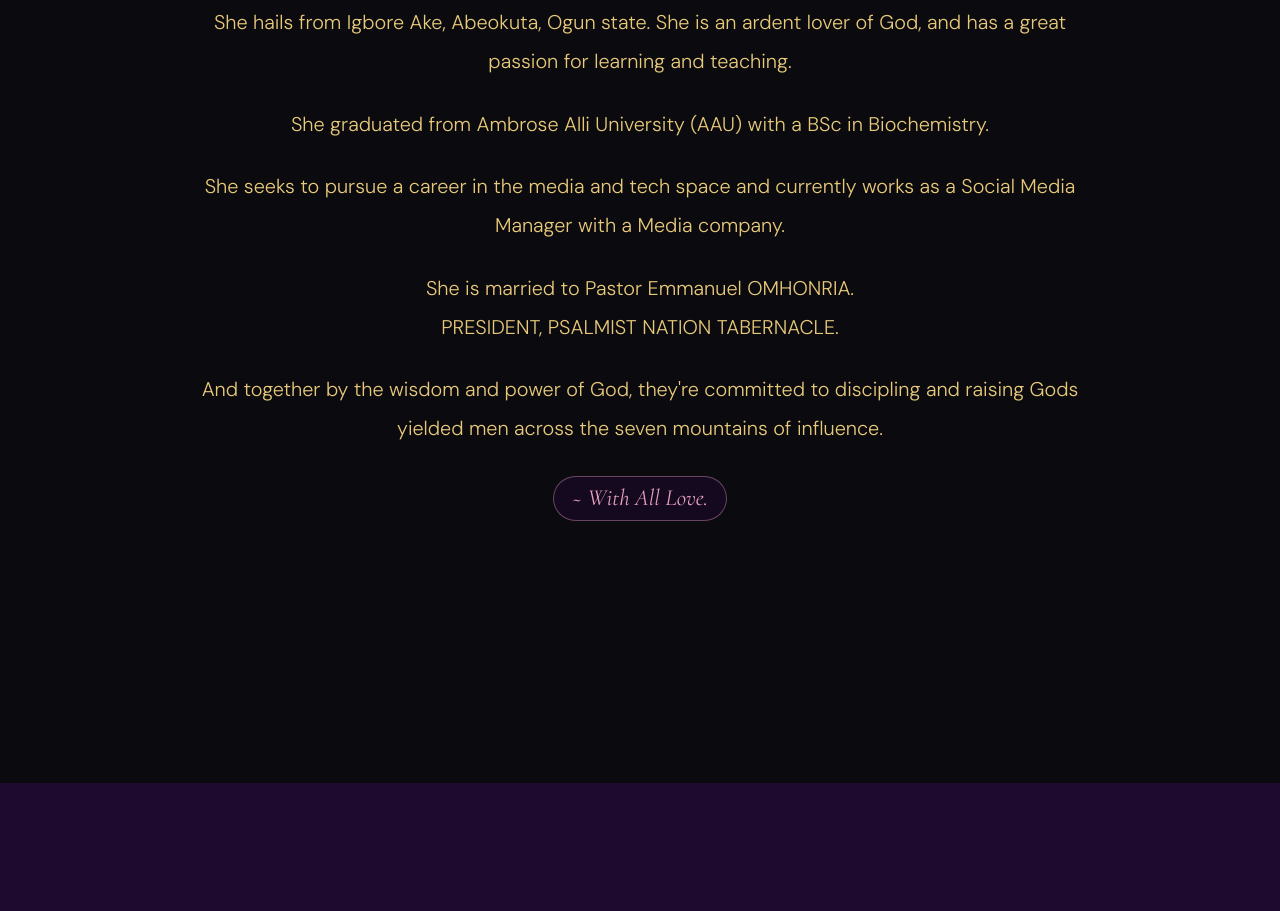
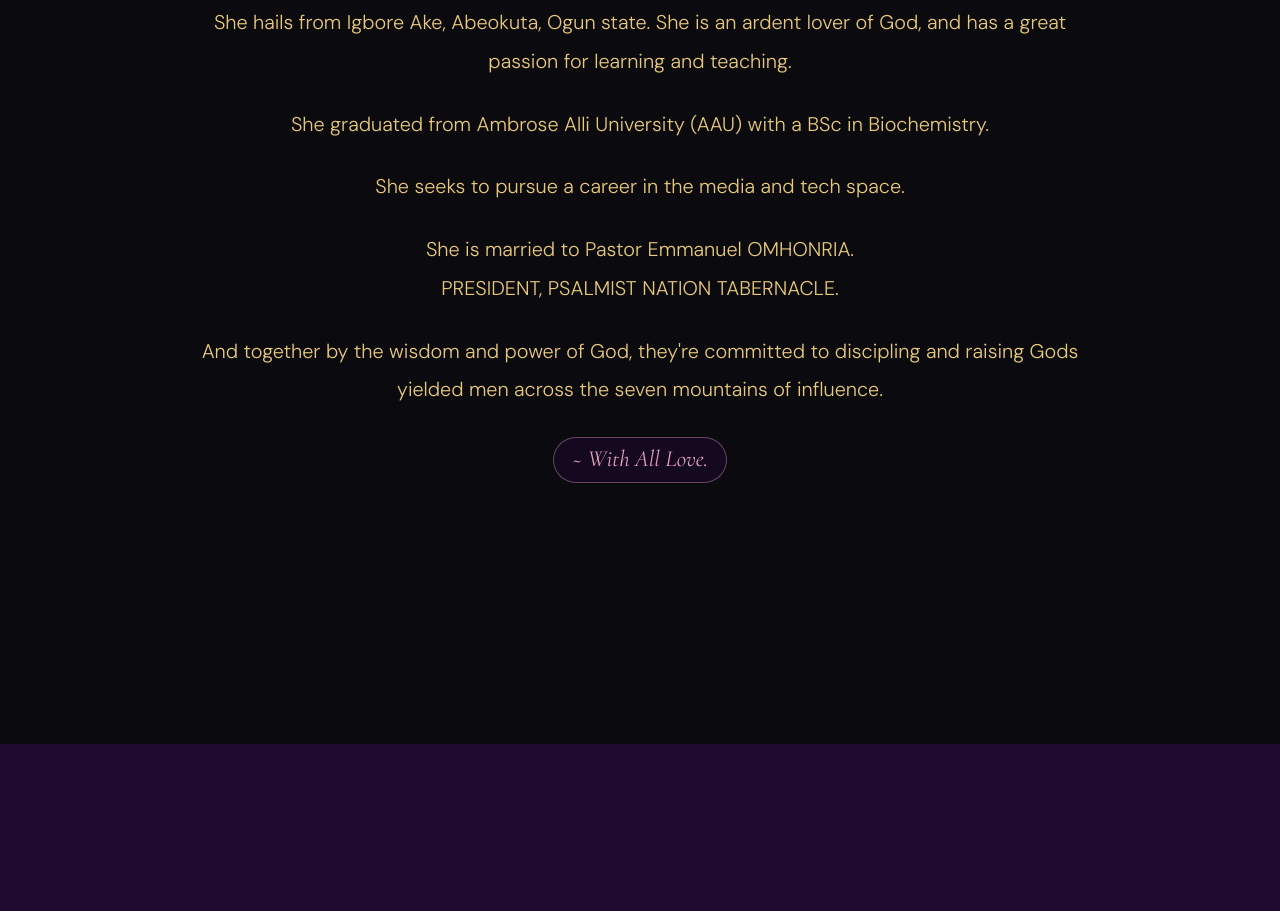
Before and after one commit to SammyCodes1/Happy-Birthday, a website: page story.html in a window 1280 px wide. Shown: the part 1184-2095 px from the top of the page. Drawn offline with nearby package versions, Linux system fonts and the light colour scheme; a web font is replaced by a local one.

Commit message:
Update story bio copy

```diff
--- a/story.html
+++ b/story.html
@@ -3,7 +3,7 @@
 <aside class="mobile-menu"><div class="mobile-menu__links"><a class="mobile-menu__link" style="--i:0" href="index.html">Home</a><a class="mobile-menu__link" style="--i:1" href="story.html">Story</a><a class="mobile-menu__link" style="--i:2" href="gallery.html">Gallery</a><a class="mobile-menu__link" style="--i:4" href="wishes.html">Wishes</a><a class="mobile-menu__link" style="--i:5" href="birthday.html">Birthday</a><a class="mobile-menu__link" style="--i:6" href="birthday.html#gifts">Gifts</a></div></aside>
 <main><header class="page-hero story-hero"><div class="story-hero__bokeh"><span></span><span></span><span></span></div><div class="page-hero__content"><span class="eyebrow" data-hero-reveal>A portrait of becoming</span><h1 data-hero-reveal><span>Her</span><span>Story</span></h1><p data-hero-reveal>From the very beginning to this magnificent now.</p></div></header>
 <section class="section"><div class="container story-timeline">
-<article class="timeline__entry timeline__entry--left timeline__entry--featured"><span class="timeline__year">2026</span><h2>Rare &amp; Radiant</h2><p>Here she stands. More herself than ever. More powerful than ever. The world is simply better because she is in it.</p><div class="timeline__biography"><p>She hails from <span class="story-gold-highlight">Igbore Ake, Abeokuta, Ogun state. She is an ardent lover of God, and has a great passion for learning and teaching.</span></p><p>She graduated from <span class="story-gold-highlight">Ambrose Alli University (AAU) with a BSc in Biochemistry.</span></p><p>She seeks to pursue a career in the media and tech space and currently works as a Social Media Manager with a Media company.</p><p class="story-marriage-highlight">She is married to Pastor Emmanuel OMHONRIA.<br>PRESIDENT, PSALMIST NATION TABERNACLE.</p><p>And together by the wisdom and power of God, they're committed to discipling and raising Gods yielded men across the seven mountains of influence.</p><p class="story-love-note">~ With All Love.</p></div></article>
+<article class="timeline__entry timeline__entry--left timeline__entry--featured"><span class="timeline__year">2026</span><h2>Rare &amp; Radiant</h2><p>Here she stands. More herself than ever. More powerful than ever. The world is simply better because she is in it.</p><div class="timeline__biography"><p>She hails from <span class="story-gold-highlight">Igbore Ake, Abeokuta, Ogun state. She is an ardent lover of God, and has a great passion for learning and teaching.</span></p><p>She graduated from <span class="story-gold-highlight">Ambrose Alli University (AAU) with a BSc in Biochemistry.</span></p><p>She seeks to pursue a career in the media and tech space.</p><p class="story-marriage-highlight">She is married to Pastor Emmanuel OMHONRIA.<br>PRESIDENT, PSALMIST NATION TABERNACLE.</p><p>And together by the wisdom and power of God, they're committed to discipling and raising Gods yielded men across the seven mountains of influence.</p><p class="story-love-note">~ With All Love.</p></div></article>
 </div></section>
 <section class="story-pull"><blockquote data-reveal>“This is not luck. This is not coincidence. This is God's faithfulness made visible.”</blockquote></section>
 <section class="section"><div class="container"><span class="section-label" data-reveal>The essential Omhonria Pauline</span><h2 class="section-title" data-reveal>What Makes Her, <em>Her</em></h2><div class="traits" data-stagger><article class="trait"><span class="trait__icon">✦</span><h3>Unapologetically Bold</h3><p>She chooses the honest path, even when it is the one no one else can see.</p></article><article class="trait"><span class="trait__icon">♥</span><h3>Fiercely Loyal</h3><p>To be loved by Omhonria Pauline is to know someone will keep showing up.</p></article><article class="trait"><span class="trait__icon">◈</span><h3>Wildly Creative</h3><p>She makes new worlds from overlooked details and impossible ideas.</p></article><article class="trait"><span class="trait__icon">❋</span><h3>Deeply Empathetic</h3><p>She listens beneath the words and notices what a heart is trying to say.</p></article><article class="trait"><span class="trait__icon">⌁</span><h3>Endlessly Curious</h3><p>Every answer becomes a better question in her beautifully restless mind.</p></article><article class="trait"><span class="trait__icon">☼</span><h3>Effortlessly Radiant</h3><p>She does not enter a room for attention. The room simply becomes brighter.</p></article></div></div></section>
```
